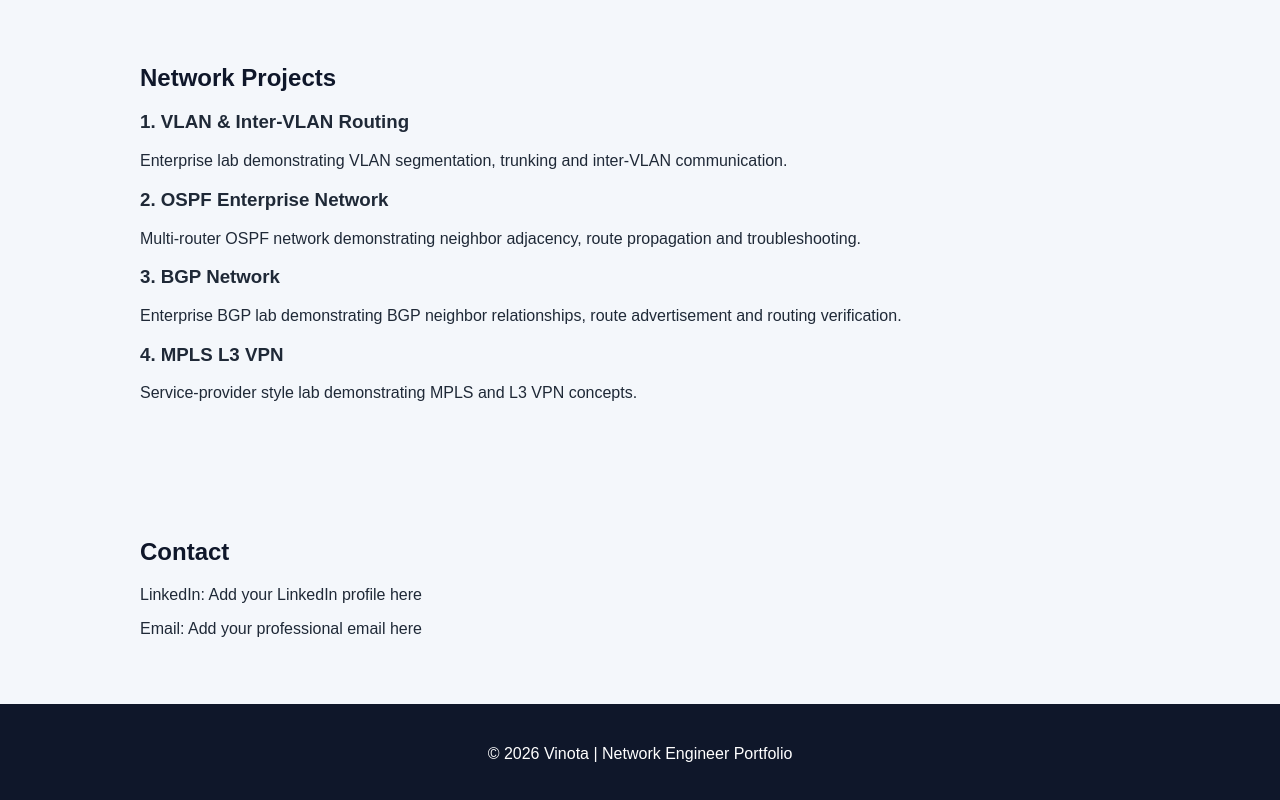
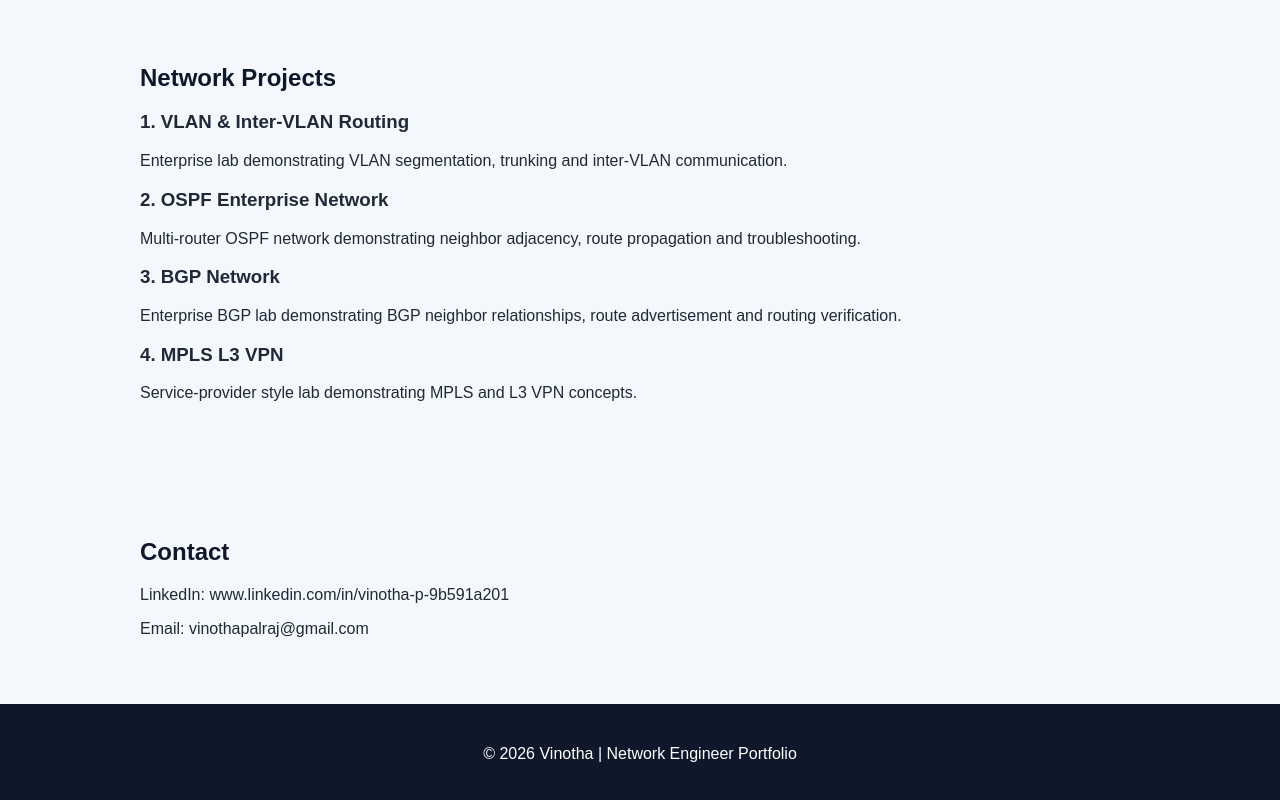
Before and after one commit to vinothapalraj-spec/network-engineer-portfolio, a plain HTML site: page index.html in a window 1280 px wide. Shown: the part 870-1670 px from the top of the page. Drawn offline with Linux system fonts and the light colour scheme.

Commit message:
Update index.html

```diff
--- a/index.html
+++ b/index.html
@@ -4,7 +4,7 @@
     <meta charset="UTF-8">
     <meta name="viewport" content="width=device-width, initial-scale=1.0">
 
-    <title>Vinota | Network Engineer</title>
+    <title>Vinotha | Network Engineer</title>
 
     <style>
         body {
@@ -81,7 +81,7 @@
 <body>
 
 <header>
-    <h1>VINOTA</h1>
+    <h1>VINOTHA</h1>
 
     <h2>Network Engineer</h2>
 
@@ -164,18 +164,19 @@
     <h2>Contact</h2>
 
     <p>
-        LinkedIn: Add your LinkedIn profile here
+        LinkedIn: www.linkedin.com/in/vinotha-p-9b591a201
+
     </p>
 
     <p>
-        Email: Add your professional email here
+        Email: vinothapalraj@gmail.com
     </p>
 
 </section>
 
 <footer>
 
-    <p>© 2026 Vinota | Network Engineer Portfolio</p>
+    <p>© 2026 Vinotha | Network Engineer Portfolio</p>
 
 </footer>
 
```
